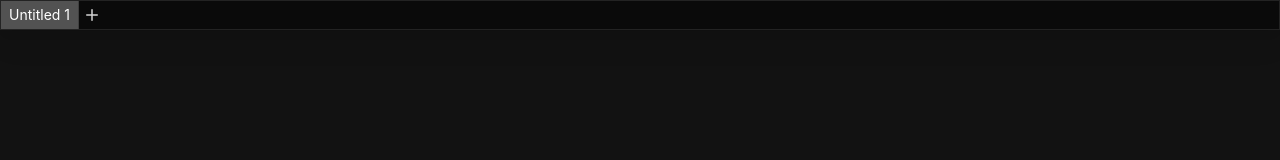
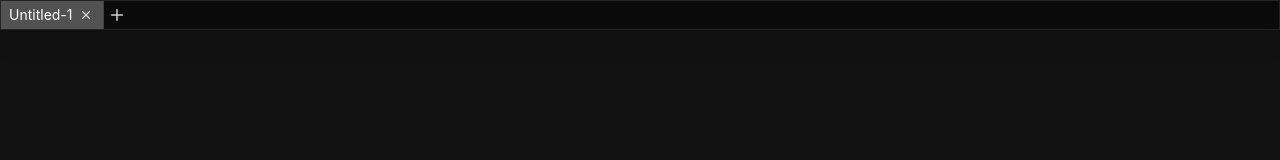
Before and after one commit to SayaniSen2022/sketch-in-sync, a React (Vite) app in the folder client/: page / in a window 1280 px wide. Shown: the top 160 px of the page. Built offline with nearby package versions, Linux system fonts and the light colour scheme.

Commit message:
working on tabs

```diff
--- a/client/src/App.tsx
+++ b/client/src/App.tsx
@@ -45,7 +45,7 @@ function App() {
       clearStoredDocument(tabId);
 
       if (remainingTabs.length === 0) {
-        const replacement = createTab("Untitled 1", true);
+        const replacement = createTab("Untitled-1", true);
         setWorkspace({ tabs: [replacement], activeTabId: replacement.id });
         return;
       }
--- a/client/src/canvas/scene/persistence.ts
+++ b/client/src/canvas/scene/persistence.ts
@@ -137,7 +137,7 @@ function getDocumentStorageKey(tabId: string): string {
 
 function emptyWorkspace(): { tabs: StoredCanvasTab[]; activeTabId: string } {
   return {
-    tabs: [{ id: DEFAULT_TAB_ID, title: "Untitled 1", isDefault: true }],
+    tabs: [{ id: DEFAULT_TAB_ID, title: "Untitled-1", isDefault: true }],
     activeTabId: DEFAULT_TAB_ID,
   };
 }
--- a/client/src/components/TabBar.tsx
+++ b/client/src/components/TabBar.tsx
@@ -83,7 +83,6 @@ export default function TabBar({
                 {tab.title}
               </button>
             )}
-            {!tab.isDefault && (
             <button
               type="button"
               aria-label={`Close ${tab.title}`}
@@ -93,7 +92,6 @@ export default function TabBar({
             >
               <X size={14} aria-hidden="true" />
             </button>
-            )}
           </div>
         );
       })}
```
Lines whose indentation alone changed are shown as unchanged.
